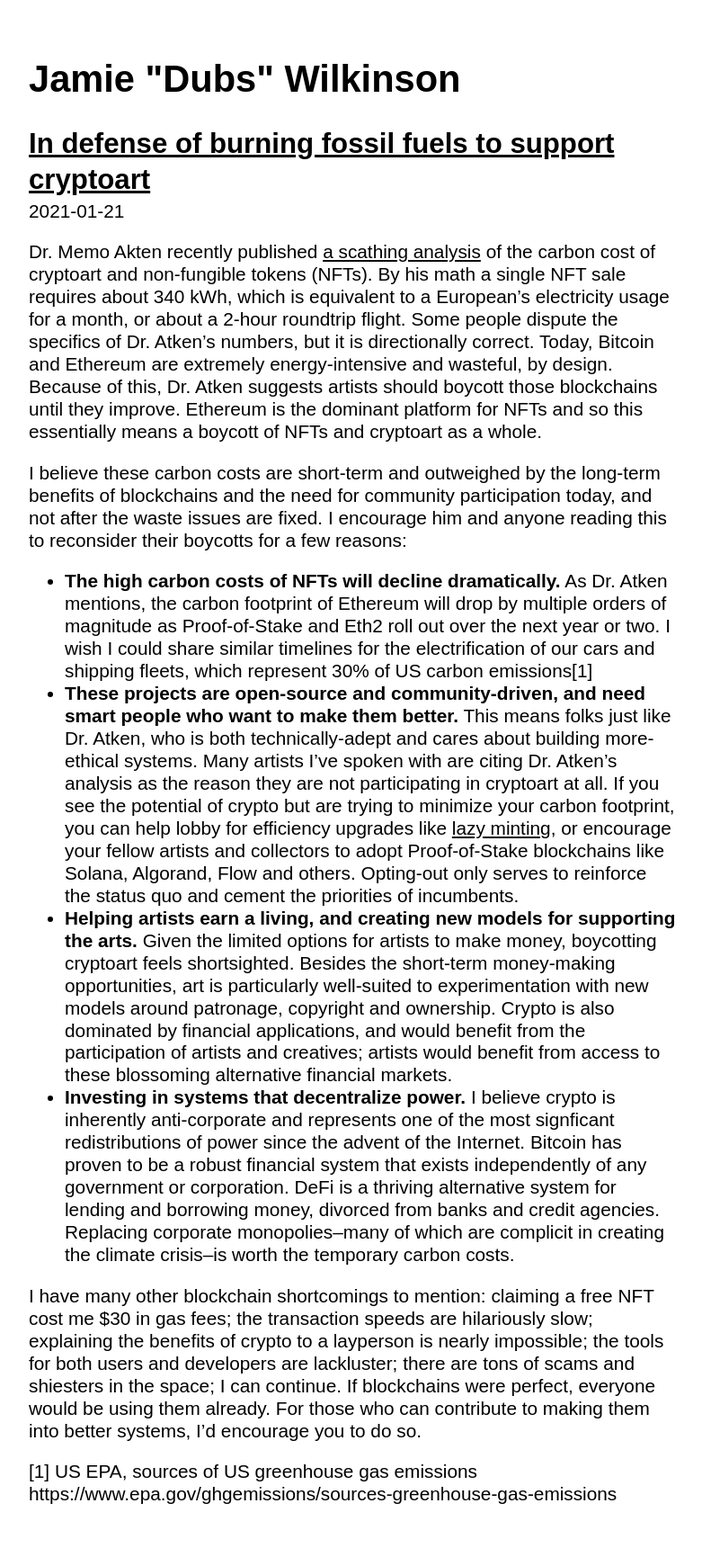
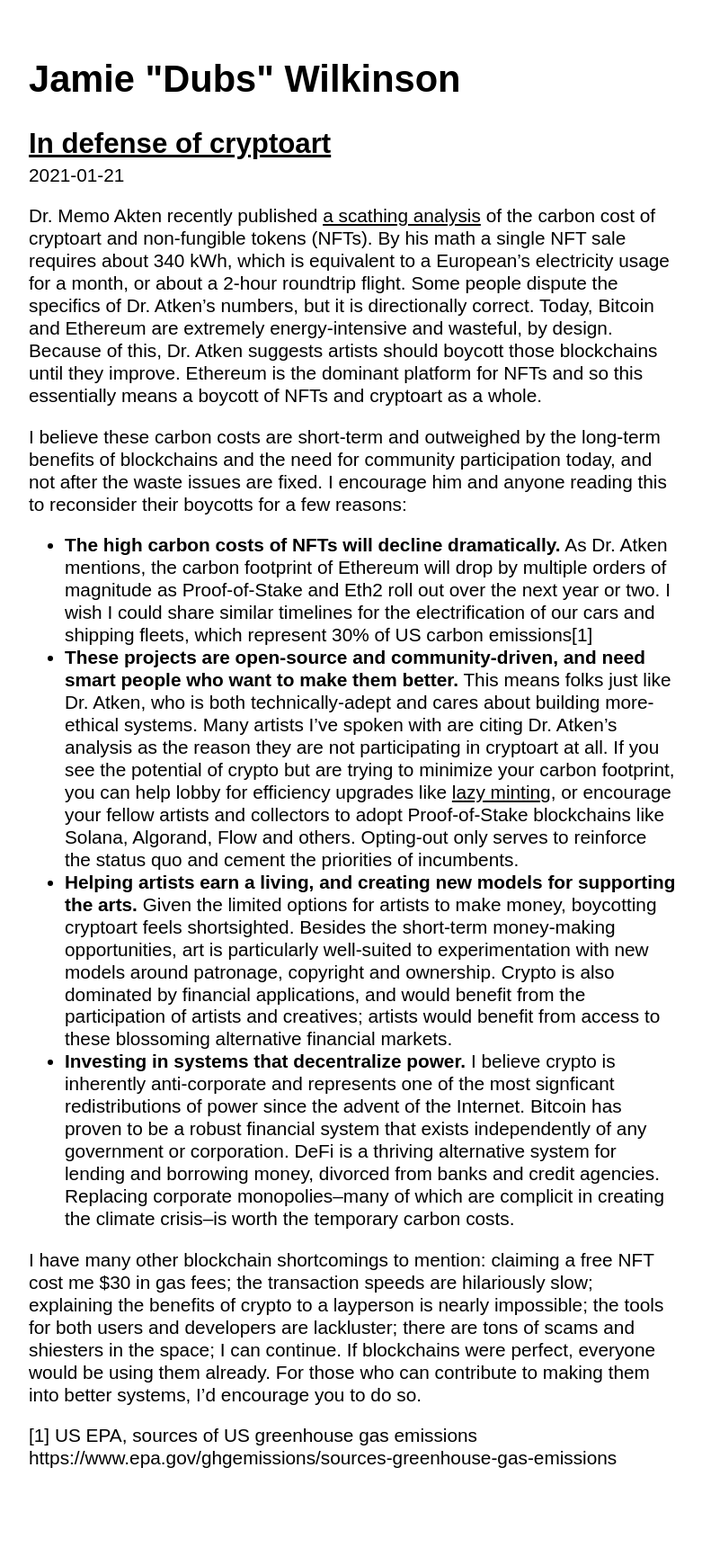
Before and after one commit to jamiew/jamiedubs.com, a Jekyll site: the page built from _posts/2021-01-28-cryptoart-and-climate-change.md, in a window 1280 px wide. Shown: the whole page at 90% size, without its empty margins (248-1029 px from the left). Built offline with Jekyll 4.4.1, drawn with Linux system fonts in a browser that asks for light colours; after the commit the page ends 1691 px from its top, so only the background shows below that.

```diff
--- a/_posts/2021-01-28-cryptoart-and-climate-change.md
+++ b/_posts/2021-01-28-cryptoart-and-climate-change.md
@@ -1,5 +1,5 @@
 ---
-title: In defense of burning fossil fuels to support cryptoart
+title: In defense of cryptoart
 date: 2021-01-21
 draft: true
 categories:
```
